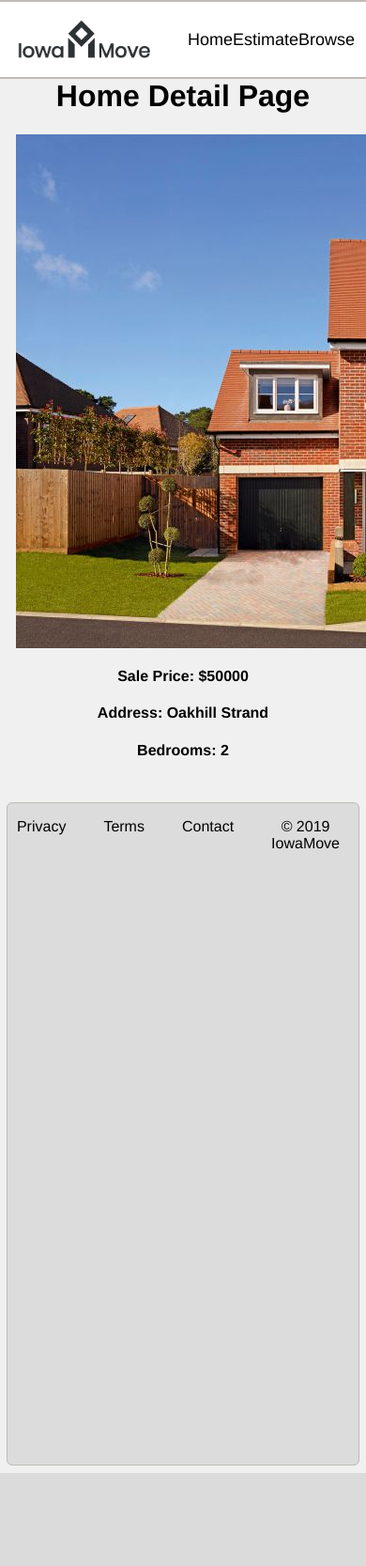
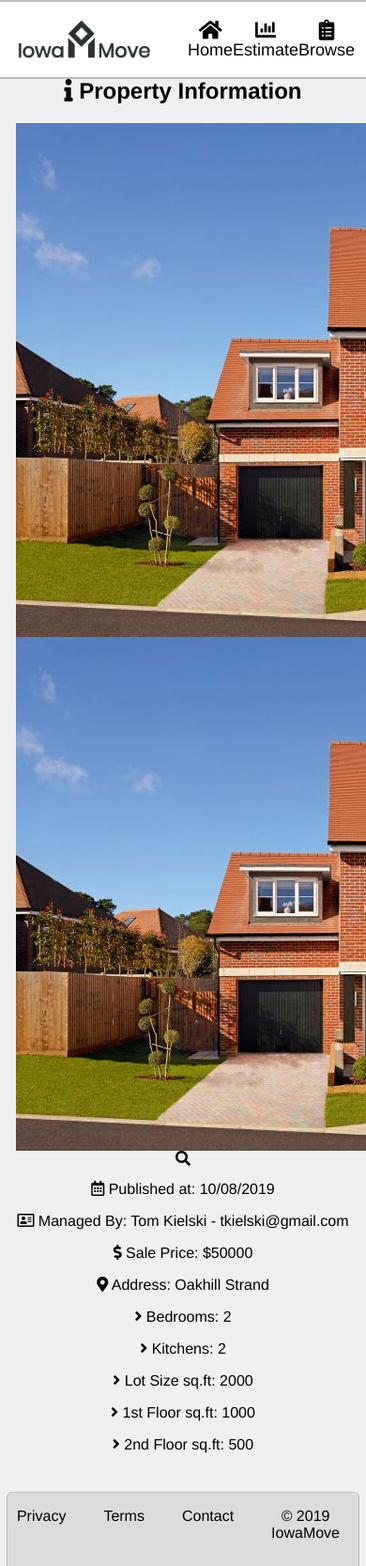
Before and after one commit to x-Xymos/IowaHomes, a Django app: page /predict/browse/1/ in a window 390 px wide; the page is wider, and only the part inside the window is pictured. Shown: the top 1667 px of that part at 94% size. Before the commit the page ends 1568 px from the top of that part, so only its background shows below. Run offline with Django 3.2, Linux system fonts and the light colour scheme; data comes from the database, SQL or seed files in the repository; some libraries are stand-ins or nearby versions.

Commit message:
improved the ui and made it mobile compatible

```diff
--- a/iowaHomes/predict/models.py
+++ b/iowaHomes/predict/models.py
@@ -1,6 +1,6 @@
 from django.db import models
 from django.contrib.auth.models import User
-
+import datetime
 
 
 class HouseListings(models.Model):
@@ -18,3 +18,6 @@
 
     def __str__(self):
         return 'HouseListing: ' + str(self.id)
+
+    def strip_time_from_date(self):
+        return self.pub_date.strftime('%d/%m/%Y')
--- a/iowaHomes/predict/templates/predict/detailView.html
+++ b/iowaHomes/predict/templates/predict/detailView.html
@@ -2,26 +2,55 @@
     {% block content %}
         {% load static %}
 
-        <h1>Home Detail Page</h1>
+        <h2><i class="fas fa-info"></i> Property Information</h2>
         <div class="detail-home-container">
-            <img class="detail-home-img" src="/{{ home.image }}" alt="">
+
+            <div class="search-home-img-container">
+                <img id="detail-home-img-expand" src="/{{ home.image }}" alt="">
+                <img class="search-home-img" src="/{{ home.image }}" alt="">
+                <i class="fas fa-search"></i>
+            </div>
 
             <div class="detail-home-info-container">
+                <div>
+                    <div class="detail-home-info">
+                        <p><i class="far fa-calendar-alt"></i> Published at: {{ home.strip_time_from_date }}</p>
+                    </div>
 
+                    <div class="detail-home-info">
+                        <p> <i class="far fa-address-card"></i> Managed By: {{home.agent.first_name}} {{home.agent.last_name}} - {{home.agent.email}}</p>
+                    </div>
 
-                <div class="detail-home-info">
-                    <h4>Sale Price: ${{ home.SalePrice }}</h4>
+                    <div class="detail-home-info">
+                        <p><i class="fas fa-dollar-sign"></i> Sale Price: ${{ home.SalePrice }}</p>
+                    </div>
                 </div>
 
-                <div class="detail-home-info">
-                    <h4>Address: {{ home.address }}</h4>
+                <div>
+                    <div class="detail-home-info">
+                        <p><i class="fas fa-map-marker-alt"></i> Address: {{ home.address }}</p>
+                    </div>
+
+                    <div class="detail-home-info">
+                        <p><i class="fas fa-angle-right"></i> Bedrooms: {{ home.Bedroom }}</p>
+                    </div>
+
+                    <div class="detail-home-info">
+                        <p><i class="fas fa-angle-right"></i> Kitchens: {{ home.Kitchen }}</p>
+                    </div>
+
+                    <div class="detail-home-info">
+                        <p><i class="fas fa-angle-right"></i> Lot Size sq.ft: {{ home.LotArea }}</p>
+                    </div>
+
+                    <div class="detail-home-info">
+                        <p><i class="fas fa-angle-right"></i> 1st Floor sq.ft: {{ home.FirstFlrSF }}</p>
+                    </div>
+
+                    <div class="detail-home-info">
+                        <p><i class="fas fa-angle-right"></i> 2nd Floor sq.ft: {{ home.SecondFlrSF }}</p>
+                    </div>
                 </div>
-
-                <div class="detail-home-info">
-                    <h4>Bedrooms: {{ home.Bedroom }}</h4>
-                </div>
-
-
             </div>
         </div>
 
--- a/iowaHomes/predict/templates/predict/header.html
+++ b/iowaHomes/predict/templates/predict/header.html
@@ -9,9 +9,22 @@
 
     <nav id="nav-bar">
       <div class="nav-list">
-        <a href="/predict/">Home</a>
-        <a href="/predict/estimate">Estimate</a>
-        <a href="/predict/browse">Browse</a>
+        <a href="/predict/">
+            <i class="fas fa-home" style="font-size:22px"></i>
+            Home
+        </a>
+
+
+        <a href="/predict/estimate">
+            <i class="fas fa-chart-bar" style="font-size:22px"></i>
+            Estimate
+        </a>
+
+
+        <a href="/predict/browse">
+            <i class="fas fa-clipboard-list" style="font-size:22px"></i>
+            Browse
+        </a>
       </div>
     </nav>
   </div>
--- a/iowaHomes/predict/templates/predict/layout.html
+++ b/iowaHomes/predict/templates/predict/layout.html
@@ -1,5 +1,5 @@
 {% load static %}
-
+<link rel="stylesheet" href="https://cdnjs.cloudflare.com/ajax/libs/font-awesome/5.9.0/css/all.min.css">
 <link rel="stylesheet" type="text/css" href="{% static 'predict/style.css' %}">
 {% include "predict/header.html" %}
     <div class="content">
--- a/iowaHomes/predict/views.py
+++ b/iowaHomes/predict/views.py
@@ -1,5 +1,6 @@
 from django.views import generic
 from django.shortcuts import render, redirect
+import random
 import datetime, os, sys, pickle
 from django.contrib.auth.hashers import make_password, check_password
 from .models import HouseListings
@@ -13,10 +14,14 @@
 
 
 class IndexView(generic.ListView):
+
     template_name = 'predict/index.html'
+    context_object_name = 'home'
+    model = HouseListings
 
     def get_queryset(self):
-        return 'predict/index.html'
+        return HouseListings.objects.all()[random.randint(0, 5)]
+
 
 
 class BrowseView(generic.ListView):
@@ -25,7 +30,7 @@
     model = HouseListings
 
     def get_queryset(self):
-        return HouseListings.objects.all()[:5]
+        return HouseListings.objects.all()
 
 
 class DetailView(generic.DetailView):
```
Also changed, not shown: iowaHomes/predict/static/predict/style.css (+57 -12 lines), iowaHomes/predict/templates/predict/browseHomes.html (+2 -6 lines), iowaHomes/predict/templates/predict/estimate.html (+6 -4 lines), iowaHomes/predict/templates/predict/index.html (+31 -2 lines), iowaHomes/__init__.py (deleted), iowaHomes/iowaHomes/__init__.py (deleted), iowaHomes/predict/__init__.py (deleted), iowaHomes/predict/migrations/0001_initial.py (deleted), iowaHomes/predict/migrations/0002_auto_20190810_1902.py (deleted), iowaHomes/predict/migrations/0003_auto_20190811_1045.py (deleted), iowaHomes/predict/migrations/0004_auto_20190811_1257.py (deleted), iowaHomes/predict/migrations/0005_auto_20190811_1759.py (deleted), iowaHomes/predict/migrations/0006_auto_20190814_2009.py (deleted), iowaHomes/predict/migrations/__init__.py (deleted), 1 more files.
